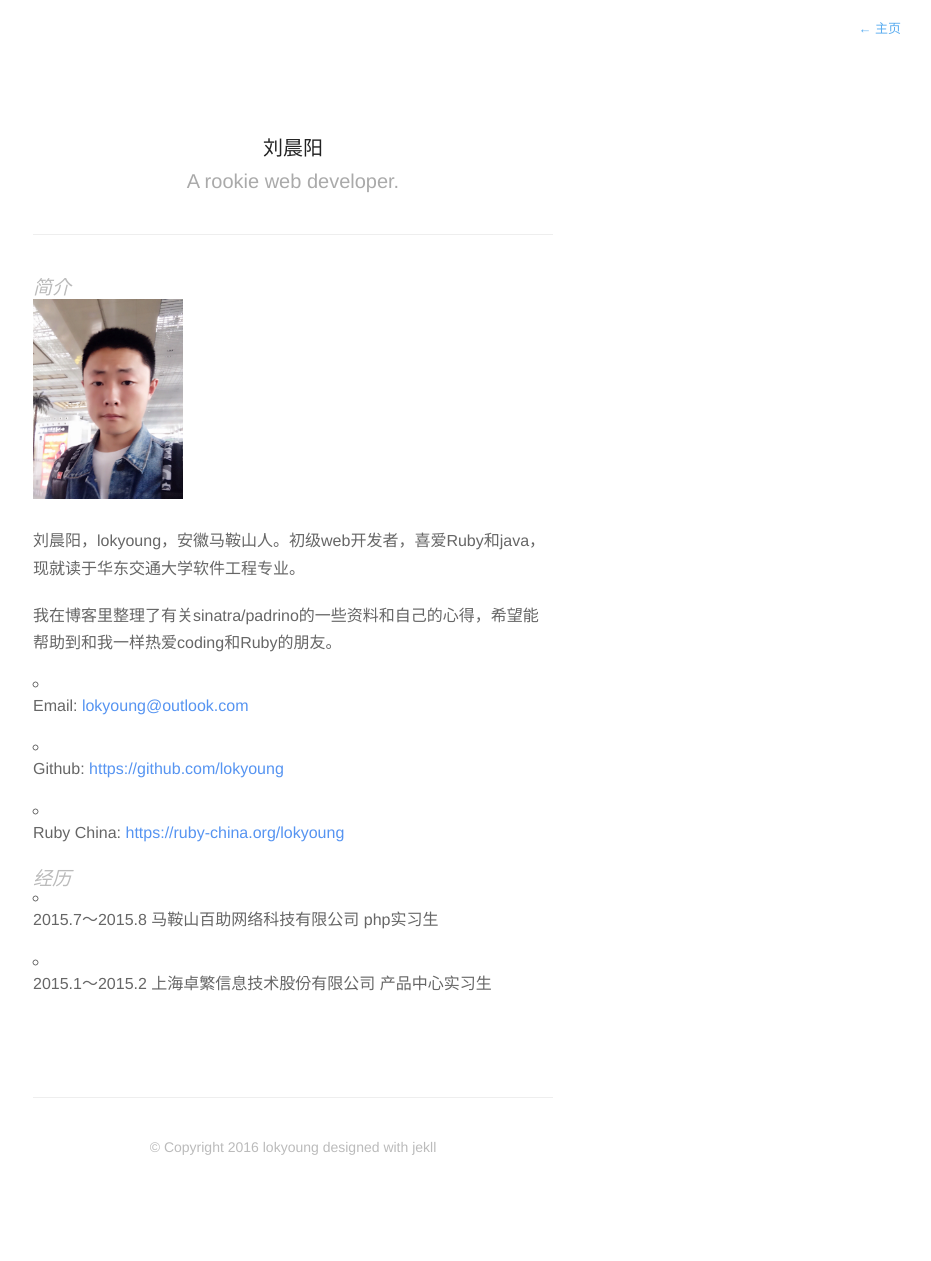
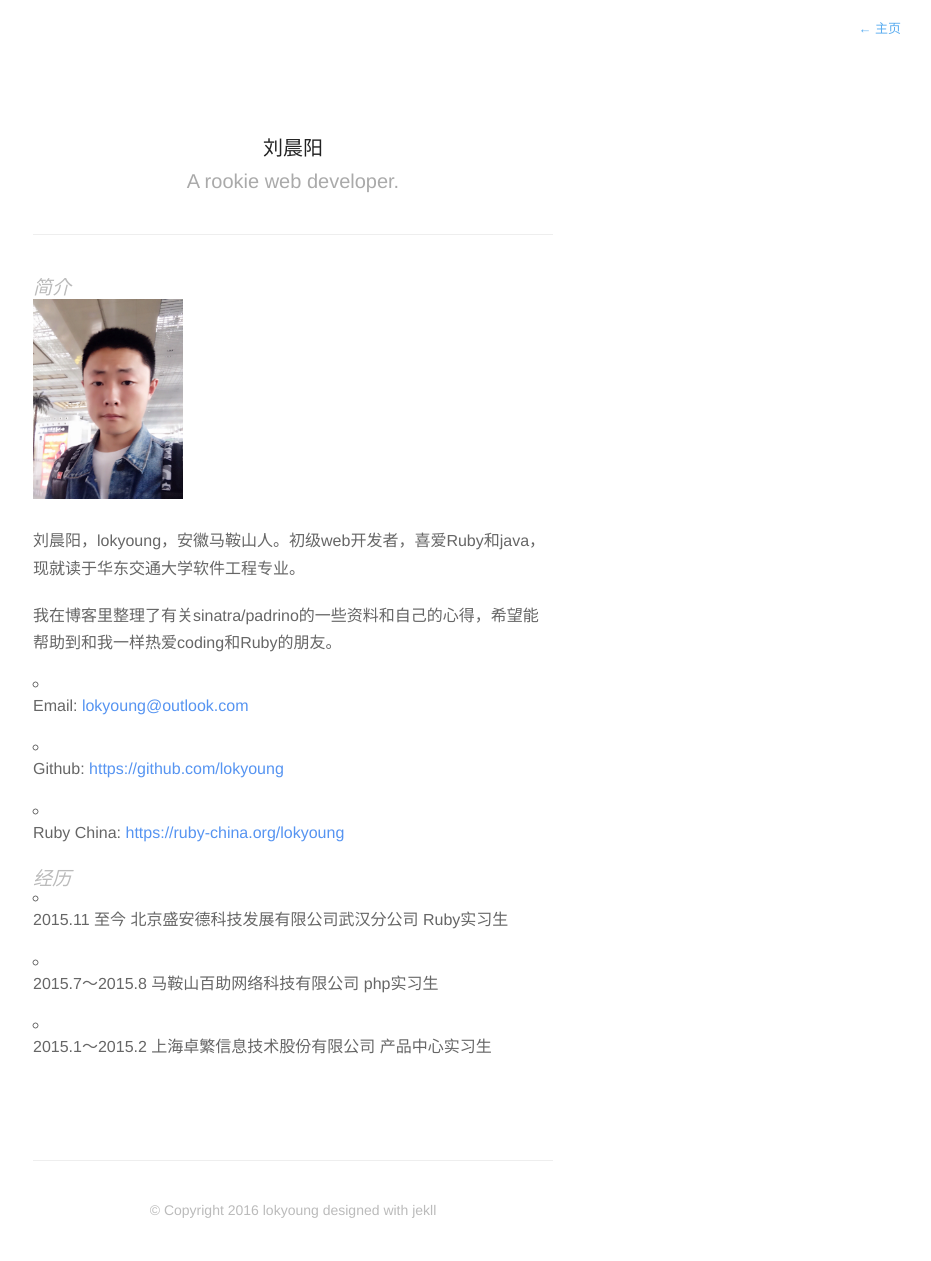
Before and after one commit to lokyoung/lcy_blog, a Jekyll site: the page built from about.md, in a window 1280 px wide. Shown: the whole page, without its empty margins (347-1278 px from the left). Built offline with Jekyll 4.4.1, drawn with Linux system fonts in a browser that asks for light colours; before the commit the page ends 1198 px from its top, so only the background shows below that.

Commit message:
update experience

```diff
--- a/about.md
+++ b/about.md
@@ -18,6 +18,8 @@ profile: true
 - Ruby China: [https://ruby-china.org/lokyoung](https://ruby-china.org/lokyoung)
 
 ## 经历
+- 2015.11 至今 北京盛安德科技发展有限公司武汉分公司 Ruby实习生
+
 - 2015.7～2015.8 马鞍山百助网络科技有限公司 php实习生
 
 - 2015.1～2015.2 上海卓繁信息技术股份有限公司 产品中心实习生
```
